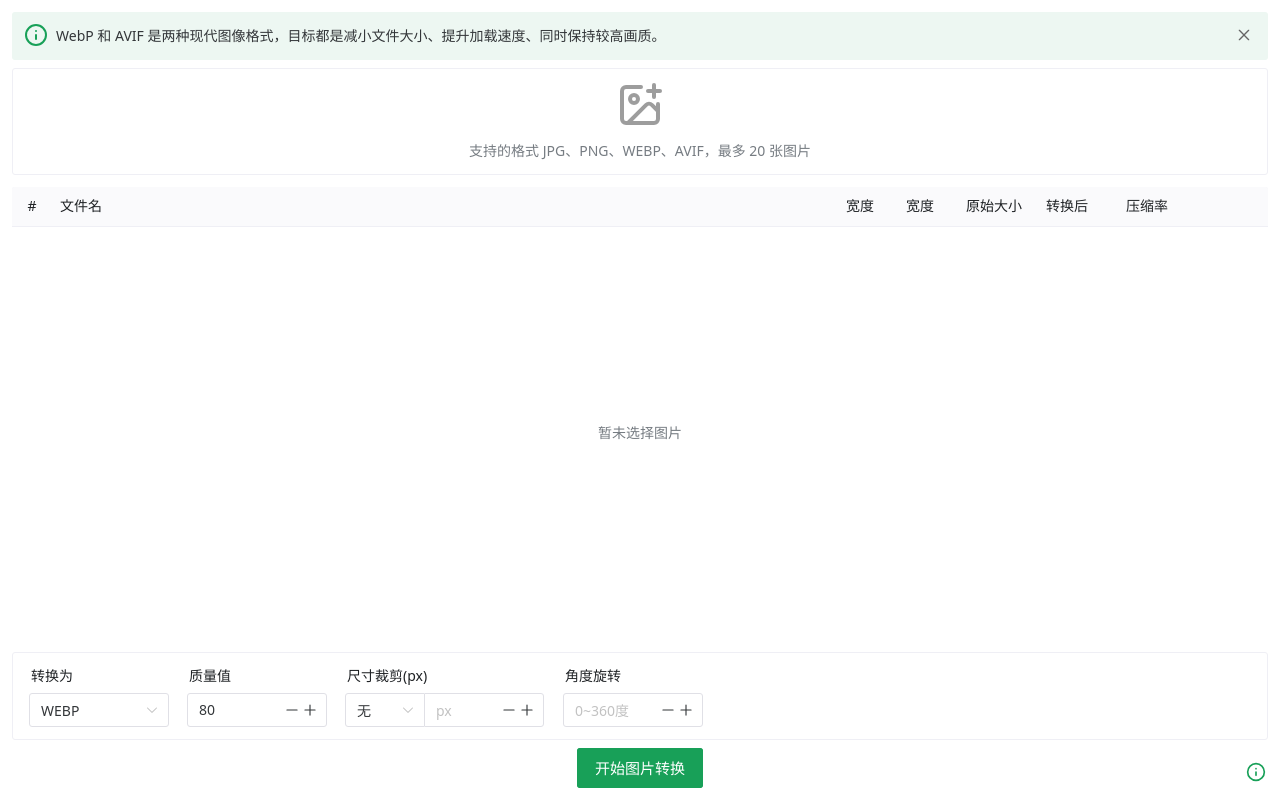
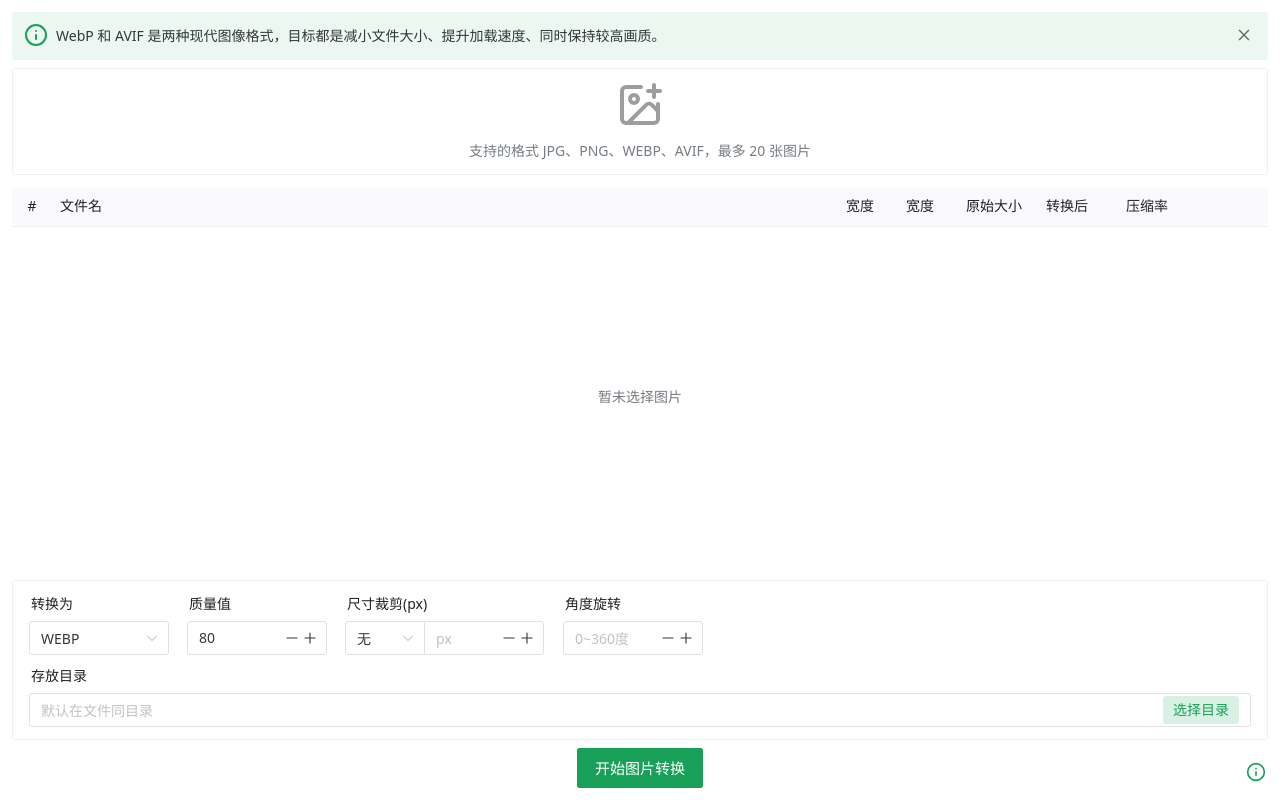
Before and after one commit to 0604hx/open-image-tiny, a Vue app: page / in a window 1280 px wide. Built offline with nearby package versions, Linux system fonts and the light colour scheme; the HTML template or start-up script is replaced by a standard one.

Commit message:
(+) 支持选择存放目录📂

```diff
--- a/electron/handler.js
+++ b/electron/handler.js
@@ -61,6 +61,11 @@ const handlers = {
         return files ? await readImgsInfo(files): []
     },
 
+    'select-dir': async (e)=> dialog.showOpenDialogSync({
+        title: '选择目录',
+        properties: ['createDirectory', 'openDirectory' ]
+    }),
+
     /**
      *
      * @param {Electron.IpcMainInvokeEvent} e
--- a/electron/preload.js
+++ b/electron/preload.js
@@ -7,5 +7,7 @@ contextBridge.exposeInMainWorld("H", {
 
     convert: (path, config)=> ipcRenderer.invoke('convert', path, config),
 
-    getEXIF: path=> ipcRenderer.invoke('exif', path)
+    getEXIF: path=> ipcRenderer.invoke('exif', path),
+
+    selectDir: ()=> ipcRenderer.invoke("select-dir")
 })
--- a/electron/tool.js
+++ b/electron/tool.js
@@ -15,6 +15,7 @@ const PDF = "pdf"
  * @property {Number} rotate - 旋转角度
  * @property {String} resize - 裁剪方式
  * @property {Number} resizeValue - 裁剪值
+ * @property {String} dir - 存放目录
  */
 
 
@@ -54,7 +55,7 @@ exports.convertFormat = async (origin, target, config)=>{
     }
 
     if(!target){
-        const dir = path.dirname(origin)
+        const dir = config.dir || path.dirname(origin)
         const base = path.basename(origin, ext)
         target = path.join(dir, `${base}.${format}`)
     }
--- a/src/App.vue
+++ b/src/App.vue
@@ -33,6 +33,19 @@
                         <n-input-number class="cell" :min="-360" :step="10" :max="360" v-model:value="transfer.rotate" placeholder="0~360度" />
                     </n-form-item>
                 </n-form>
+                <n-form :show-feedback="false" class="mt-2">
+                    <n-form-item label="存放目录">
+                        <n-input v-model:value="transfer.dir" clearable readonly placeholder="默认在文件同目录">
+                            <template #suffix>
+                                <n-button size="small" @click="selectDir" type="primary" secondary>选择目录</n-button>
+                            </template>
+                        </n-input>
+                        <!-- <n-input-group>
+                            <n-input v-model:value="transfer.dir" readonly placeholder="默认在文件同目录" />
+                            <n-button :style="{ width:'80px'}" type="primary" secondary>选择目录</n-button>
+                        </n-input-group> -->
+                    </n-form-item>
+                </n-form>
             </n-card>
 
             <div class="text-center">
@@ -47,7 +60,7 @@
 <script setup>
     import { ref, reactive, toRaw, h } from 'vue'
     import {
-        NCard, NSpace, NButton, NInputGroup, NAlert, NUpload, NDataTable, NUploadDragger, NTooltip, NText, NTag,
+        NCard, NSpace, NButton, NInput, NInputGroup, NAlert, NUpload, NDataTable, NUploadDragger, NTooltip, NText, NTag,
         NP, NIcon, NForm, NFormItem, NSelect, NInputNumber, useMessage, NSpin
     } from 'naive-ui'
     import { ImagePlus, Trash, CirclePlay, Info } from 'lucide-vue-next'
@@ -67,6 +80,11 @@
 
     const images = ref([])
     const transfer = configStore()
+
+    const selectDir = ()=> H.selectDir().then(dir=>{
+        console.debug(`选择目录：`, dir)
+        transfer.dir = Array.isArray(dir)?dir[0]:dir
+    })
 
     const toSelect = ()=> {
         if(!(window.H && window.H.selectFiles))
--- a/src/app.css
+++ b/src/app.css
@@ -14,3 +14,6 @@
 .w-full {
     width: 100%;
 }
+.mt-2 {
+    margin-top: 12px;
+}
--- a/src/store/configStore.js
+++ b/src/store/configStore.js
@@ -6,7 +6,8 @@ export const configStore = defineStore('config', {
         quality: 80,
         resize: "",
         resizeValue: null,
-        rotate: null
+        rotate: null,
+        dir: null
     }),
     actions: {
     },
--- a/src/widget/images.vue
+++ b/src/widget/images.vue
@@ -40,7 +40,7 @@
                 let r = fail? null : (1-img.sized/img.size)*100
 
                 return h(NTooltip, { placement:"bottom", style }, {
-                    trigger: ()=> h(NTag, { bordered:false, size, type:fail?'error':(r>0?'success':'warning') }, img.fail?"失败":(r.toFixed(2)+"%")),
+                    trigger: ()=> h(NTag, { bordered:false, size:"small", type:fail?'error':(r>0?'success':'warning') }, img.fail?"失败":(r.toFixed(2)+"%")),
                     default: ()=> h(Tip, { img })
                 })
             }
```
Also changed, not shown: package.json (+4 -4 lines), 1 other file (tests, documents, lock files or other folders).
